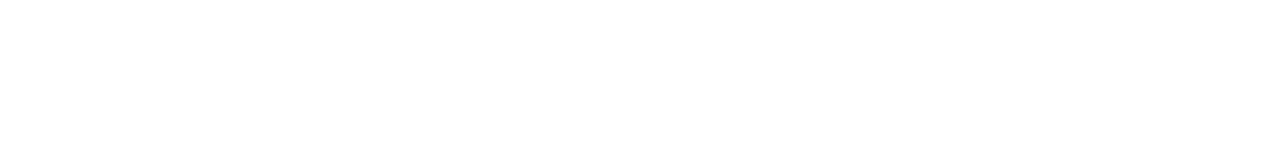
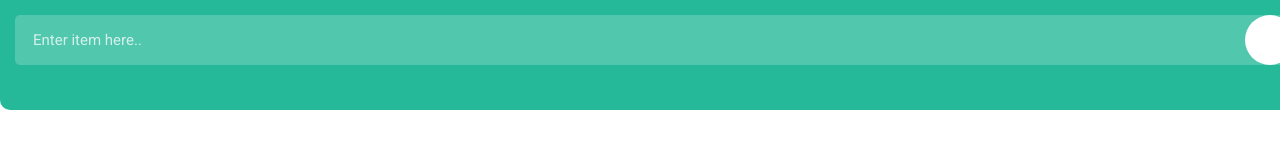
Before and after one commit to Yosh23/todo, a plain HTML site: page index.html in a window 1280 px wide. Drawn offline with Linux system fonts and the light colour scheme.

Commit message:
added header html and style

```diff
--- a/index.html
+++ b/index.html
@@ -1,15 +1,21 @@
 <!DOCTYPE html>
 <html>
   <head>
+    <meta charset="UTF-8">
+    <title>ToDo List</title>
 
+    <!--Roboto Font embed -->
+    <link href="https://fonts.googleapis.com/css?family=Roboto:400,500,700" rel="stylesheet">
+
+    <!-- stylesheets -->
     <link rel="stylesheet" type="text/css" href="resources/css/reset.css">
     <link rel="stylesheet" type="text/css" href="resources/css/style.css">
-
-    <meta charset="UTF-8">
-    <title>ToDo List</title>
   </head>
   <body>
-
+    <header>
+        <input type="text" placeholder="Enter item here..">
+        <button></button>
+    </header>
 
 
 
--- a/resources/css/style.css
+++ b/resources/css/style.css
@@ -0,0 +1,55 @@
+body, input, button {
+    font-family: 'Roboto', sans-serif;
+}
+
+header {
+  width:100%;
+  height:80px;
+  position: fixed;
+  padding:15px;
+  top:0;
+  left:0;
+  z-index:5;
+  background: #25b99a;
+  box-shadow:0px, 2px, 4px rgba(44,62,80,0,15);
+  border-bottom-left-radius: 10px;
+  border-bottom-right-radius: 10px;
+}
+
+header input {
+  width:100%;
+  height:50px;
+  float:left;
+  font-size:15px;
+  font-weight:400;
+  text-indent:18px;
+  padding:0 60px 0 0;
+  background:rgba(255,255,255,0.2);
+  border-top-right-radius:25px;
+  border-bottom-right-radius:25px;
+  border-top-left-radius:5px;
+  border-bottom-left-radius:5px;
+  border:0px;
+  box-shadow:none;
+  outline:none;
+  color:#fff;
+
+}
+
+header input::-webkit-input-placeholder {
+    color:rgba(255,255,255,0.75);
+}
+
+header button {
+    width:50px;
+    height:50px;
+    position:absolute;
+    top:15px;
+    right:15px;
+    z-index:2;
+    border-radius:25px;
+    background:#fff;
+    border:0px;
+    box-shadow:none;
+    outline:none;
+}
```
